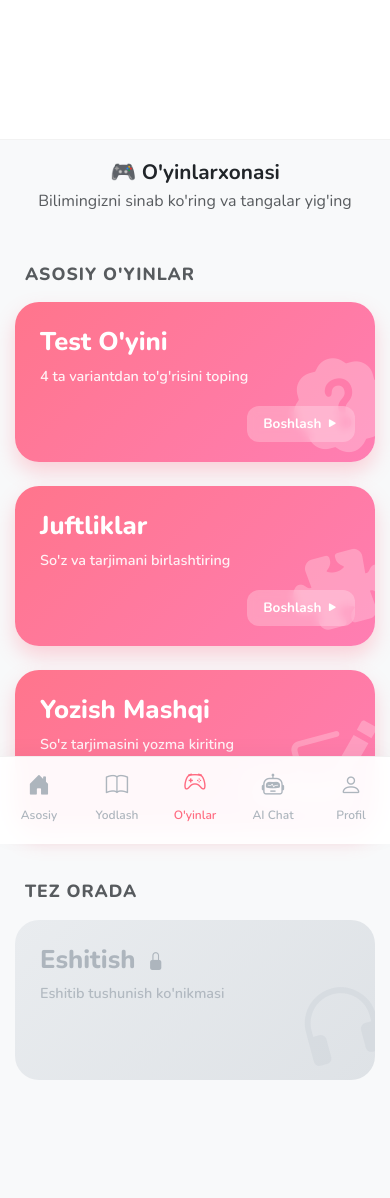
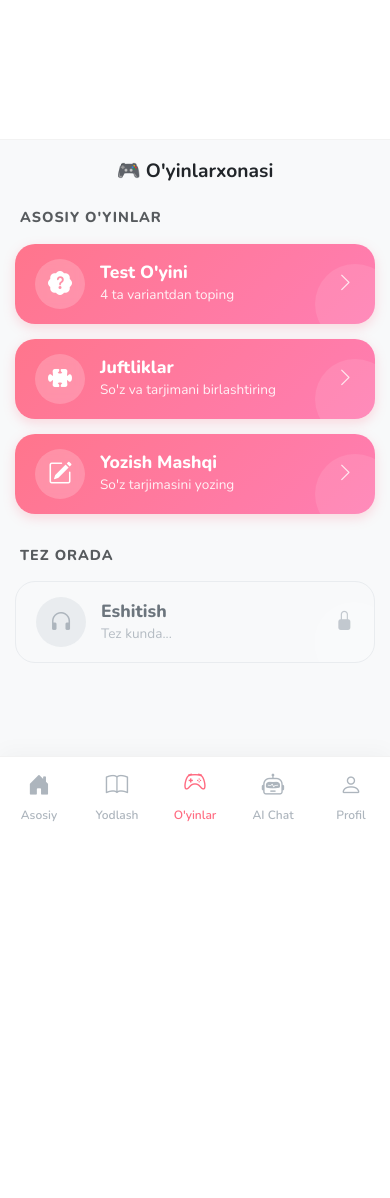
Before and after one commit to Kazoki-ken/EasyNihongo, a Django app: page /test-games/ in a window 390 px wide. After the commit the page ends 821 px from the top, so only its background shows below. Run offline with Django 5.2, Linux system fonts and the light colour scheme; the visitor is signed in with stand-in values (Sample User, id 1).

Commit message:
Refine Test Games Menu for Mobile Compatibility
- Redesigned `vocabulary/templates/vocabulary/test_games.html` to use a "Pink Horizontal Bar" layout instead of large block cards.
- The new design features a flex-row structure (Icon Left, Text Middle, Action Right) that mimics the dimensions of the original `list-group` but applies the modern Pink Theme.
- This change ensures better usability and visual comfort on mobile devices, addressing user feedback about the previous design being too bulky.

Co-authored-by: Kazoki-ken <180665964+Kazoki-ken@users.noreply.github.com>

```diff
--- a/vocabulary/templates/vocabulary/test_games.html
+++ b/vocabulary/templates/vocabulary/test_games.html
@@ -8,26 +8,27 @@
         padding-bottom: 3rem;
     }
 
-    /* Game Card Style - Pink Gradient */
+    /* Game Card Style - Horizontal Pink Bar */
     .game-card {
         background: linear-gradient(135deg, #ff758c 0%, #ff7eb3 100%);
-        border-radius: 24px;
-        padding: 25px;
+        border-radius: 20px; /* Slower radius for bar shape */
+        padding: 15px 20px;
         color: white;
         position: relative;
         overflow: hidden;
         border: none;
-        box-shadow: 0 10px 20px rgba(255, 117, 140, 0.3);
-        transition: transform 0.3s ease, box-shadow 0.3s ease;
+        box-shadow: 0 4px 12px rgba(255, 117, 140, 0.25);
+        transition: transform 0.2s ease, box-shadow 0.2s ease;
         text-decoration: none;
-        display: block;
-        height: 100%;
-        min-height: 160px;
+        display: flex;
+        align-items: center;
+        margin-bottom: 15px;
+        min-height: 80px; /* Reduced height to match old style */
     }
 
     .game-card:hover {
-        transform: translateY(-5px);
-        box-shadow: 0 15px 30px rgba(255, 117, 140, 0.4);
+        transform: translateY(-2px);
+        box-shadow: 0 8px 20px rgba(255, 117, 140, 0.35);
         color: white;
     }
 
@@ -35,63 +36,82 @@
         transform: scale(0.98);
     }
 
+    /* Left Icon Circle */
+    .game-icon-circle {
+        width: 50px;
+        height: 50px;
+        background: rgba(255, 255, 255, 0.2);
+        backdrop-filter: blur(5px);
+        border-radius: 50%;
+        display: flex;
+        align-items: center;
+        justify-content: center;
+        margin-right: 15px;
+        flex-shrink: 0;
+    }
+
+    .game-icon-circle i {
+        font-size: 1.5rem;
+        color: white;
+    }
+
+    /* Text Content */
+    .game-content {
+        flex-grow: 1;
+    }
+
     .game-title {
-        font-size: 1.6rem;
+        font-size: 1.1rem;
         font-weight: 800;
-        margin-bottom: 8px;
-        z-index: 2;
-        position: relative;
+        margin-bottom: 2px;
         line-height: 1.2;
     }
 
     .game-subtitle {
-        font-size: 0.9rem;
+        font-size: 0.85rem;
         opacity: 0.9;
-        font-weight: 600;
-        z-index: 2;
-        position: relative;
-        max-width: 80%;
+        font-weight: 500;
+        white-space: nowrap;
+        overflow: hidden;
+        text-overflow: ellipsis;
+        max-width: 200px;
     }
 
-    /* Big faded icon in the background */
-    .game-card-icon-bg {
-        position: absolute;
-        right: -15px;
-        bottom: -20px;
-        font-size: 6rem;
-        opacity: 0.25;
-        transform: rotate(-15deg);
-        z-index: 1;
-        color: white;
+    /* Right Action */
+    .game-action-icon {
+        font-size: 1.2rem;
+        opacity: 0.8;
     }
 
-    /* Action Badge */
-    .game-action-badge {
+    /* Decoration */
+    .game-card::after {
+        content: "";
         position: absolute;
-        bottom: 20px;
-        right: 20px;
-        background: rgba(255, 255, 255, 0.25);
-        backdrop-filter: blur(5px);
-        padding: 8px 16px;
-        border-radius: 12px;
-        font-weight: bold;
-        font-size: 0.85rem;
-        z-index: 2;
-        display: flex;
-        align-items: center;
-        color: white;
+        right: -20px;
+        bottom: -20px;
+        width: 80px;
+        height: 80px;
+        background: rgba(255, 255, 255, 0.1);
+        border-radius: 50%;
+        pointer-events: none;
     }
 
     /* Disabled State */
     .game-card.disabled {
-        background: linear-gradient(135deg, #e9ecef 0%, #dee2e6 100%);
+        background: #f8f9fa;
         color: #adb5bd;
         box-shadow: none;
+        border: 1px solid #e9ecef;
         cursor: not-allowed;
     }
-    .game-card.disabled .game-card-icon-bg {
-        color: #ced4da;
-        opacity: 0.5;
+    .game-card.disabled .game-icon-circle {
+        background: #e9ecef;
+    }
+    .game-card.disabled .game-icon-circle i {
+        color: #adb5bd;
+    }
+    .game-card.disabled .game-title {
+        color: #6c757d;
     }
     .game-card.disabled:hover {
         transform: none;
@@ -101,22 +121,22 @@
         font-weight: 800;
         color: #2c3e50;
         margin-bottom: 15px;
-        padding-left: 10px;
-        font-size: 1.1rem;
+        padding-left: 5px;
+        font-size: 0.9rem;
         text-transform: uppercase;
         letter-spacing: 1px;
     }
 
     /* Dark Mode */
     body.dark-mode .game-card {
-        box-shadow: 0 10px 20px rgba(0,0,0,0.3);
+        box-shadow: 0 4px 12px rgba(0,0,0,0.3);
     }
     body.dark-mode .game-card.disabled {
         background: #2c2c2c;
-        color: #6c757d;
+        border-color: #333;
     }
-    body.dark-mode .game-card.disabled .game-card-icon-bg {
-        color: #495057;
+    body.dark-mode .game-card.disabled .game-icon-circle {
+        background: #333;
     }
     body.dark-mode .section-title {
         color: #f8f9fa;
@@ -125,80 +145,75 @@
 
 <div class="container games-container">
 
-    <div class="text-center mb-5">
-        <h2 class="fw-bold text-dark mb-1">🎮 O'yinlarxonasi</h2>
-        <p class="text-muted">Bilimingizni sinab ko'ring va tangalar yig'ing</p>
+    <div class="text-center mb-4">
+        <h3 class="fw-bold text-dark mb-1">🎮 O'yinlarxonasi</h3>
     </div>
 
     <!-- Main Games Section -->
     <div class="section-title text-muted">Asosiy O'yinlar</div>
 
-    <div class="row g-4 mb-5">
+    <div class="d-flex flex-column">
 
         <!-- 1. Test Game -->
-        <div class="col-12 col-md-6 col-lg-4">
         <a href="{% url 'test_setup' %}" class="game-card">
-                <div>
-                    <div class="game-title">Test O'yini</div>
-                    <div class="game-subtitle">4 ta variantdan to'g'risini toping</div>
+            <div class="game-icon-circle">
+                <i class="bi bi-patch-question-fill"></i>
             </div>
 
-                <i class="bi bi-patch-question-fill game-card-icon-bg"></i>
-
-                <div class="game-action-badge">
-                    Boshlash <i class="bi bi-play-fill ms-1"></i>
-                </div>
-            </a>
+            <div class="game-content">
+                <div class="game-title">Test O'yini</div>
+                <div class="game-subtitle">4 ta variantdan toping</div>
             </div>
 
+            <i class="bi bi-chevron-right game-action-icon"></i>
+        </a>
+
         <!-- 2. Match Game -->
-        <div class="col-12 col-md-6 col-lg-4">
         <a href="{% url 'match_setup' %}" class="game-card">
-                <div>
+            <div class="game-icon-circle">
+                <i class="bi bi-puzzle-fill"></i>
+            </div>
+
+            <div class="game-content">
                 <div class="game-title">Juftliklar</div>
                 <div class="game-subtitle">So'z va tarjimani birlashtiring</div>
             </div>
 
-                <i class="bi bi-puzzle-fill game-card-icon-bg"></i>
+            <i class="bi bi-chevron-right game-action-icon"></i>
+        </a>
 
-                <div class="game-action-badge">
-                    Boshlash <i class="bi bi-play-fill ms-1"></i>
-                </div>
-            </a>
+        <!-- 3. Write Game -->
+        <a href="{% url 'write_setup' %}" class="game-card">
+            <div class="game-icon-circle">
+                <i class="bi bi-pencil-square"></i>
             </div>
 
-        <!-- 3. Write Game -->
-        <div class="col-12 col-md-6 col-lg-4">
-            <a href="{% url 'write_setup' %}" class="game-card">
-                <div>
+            <div class="game-content">
                 <div class="game-title">Yozish Mashqi</div>
-                    <div class="game-subtitle">So'z tarjimasini yozma kiriting</div>
+                <div class="game-subtitle">So'z tarjimasini yozing</div>
             </div>
 
-                <i class="bi bi-pencil-square game-card-icon-bg"></i>
-
-                <div class="game-action-badge">
-                    Boshlash <i class="bi bi-play-fill ms-1"></i>
-                </div>
+            <i class="bi bi-chevron-right game-action-icon"></i>
         </a>
-        </div>
 
     </div>
 
     <!-- Coming Soon Section -->
-    <div class="section-title text-muted">Tez Orada</div>
+    <div class="section-title text-muted mt-3">Tez Orada</div>
 
-    <div class="row g-4">
+    <div class="d-flex flex-column">
         <!-- 4. Listening Game (Disabled) -->
-        <div class="col-12 col-md-6 col-lg-4">
         <div class="game-card disabled">
-                <div>
-                    <div class="game-title">Eshitish <i class="bi bi-lock-fill ms-1" style="font-size: 0.7em;"></i></div>
-                    <div class="game-subtitle">Eshitib tushunish ko'nikmasi</div>
+            <div class="game-icon-circle">
+                <i class="bi bi-headphones"></i>
             </div>
 
-                <i class="bi bi-headphones game-card-icon-bg"></i>
+            <div class="game-content">
+                <div class="game-title">Eshitish</div>
+                <div class="game-subtitle">Tez kunda...</div>
             </div>
+
+            <i class="bi bi-lock-fill game-action-icon"></i>
         </div>
     </div>
 
```
Lines whose indentation alone changed are shown as unchanged.
